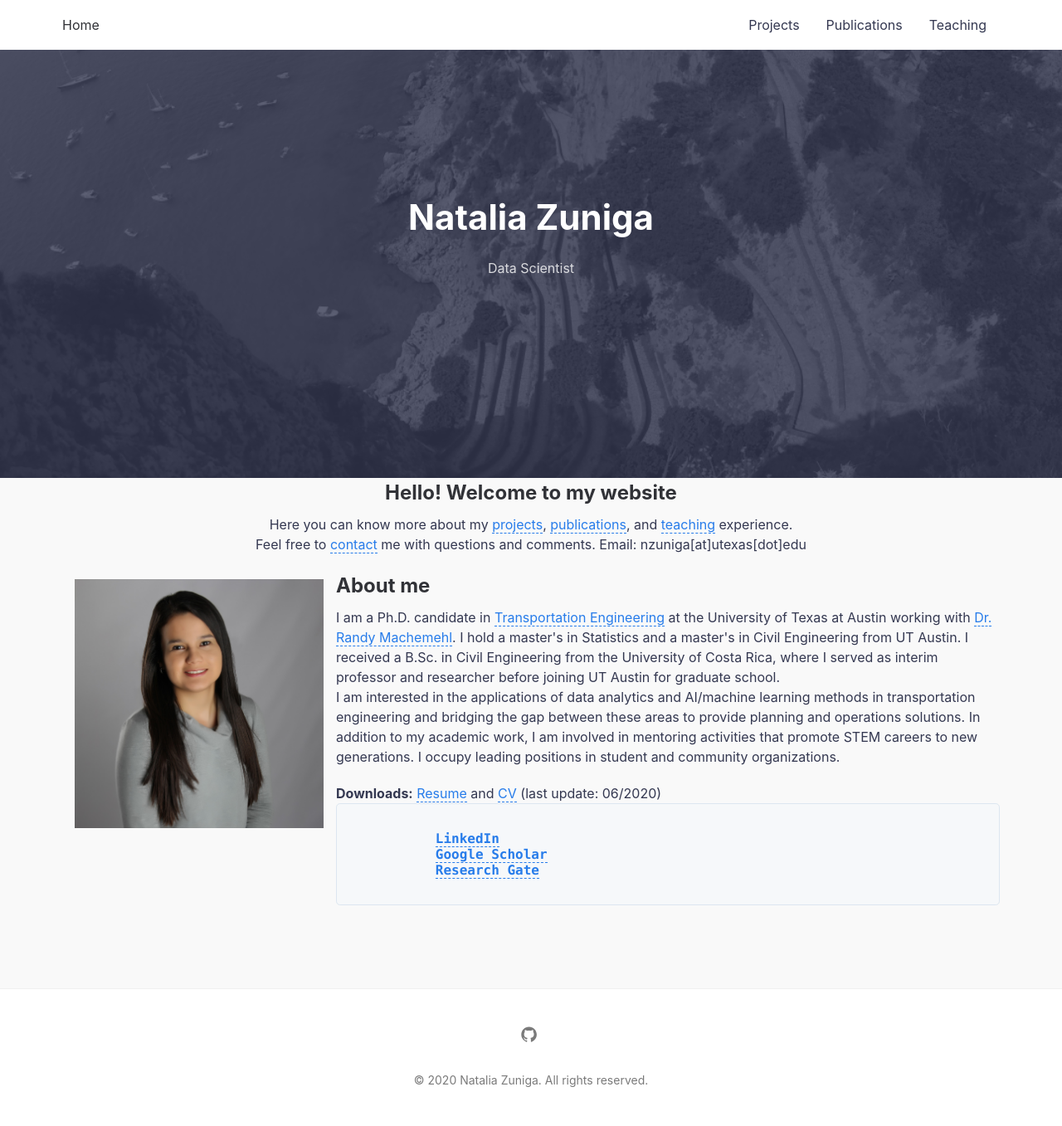
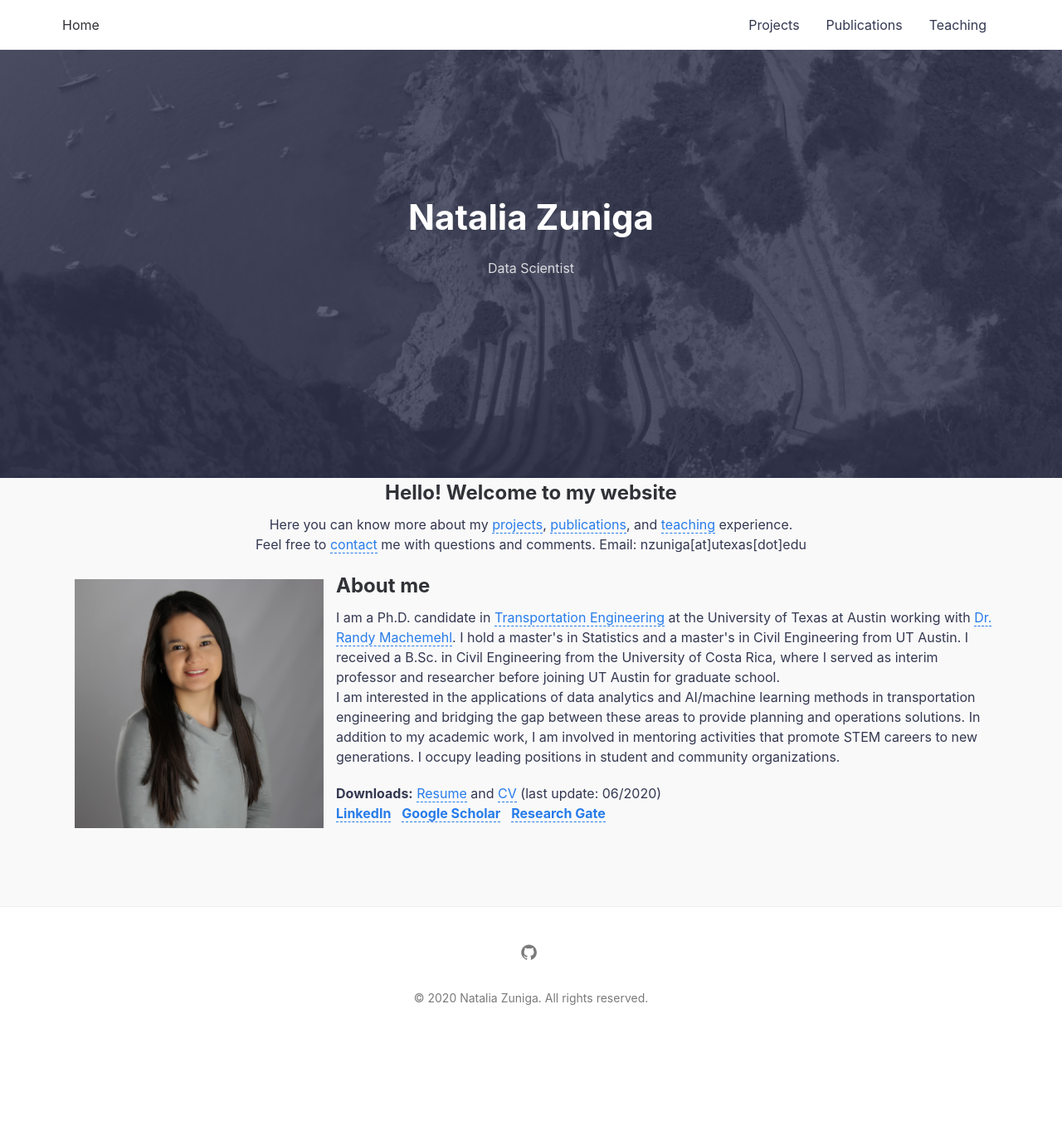
Before and after one commit to nzunigag/nzunigag.github.io, a Jekyll site: the page built from index.md, in a window 1280 px wide. Shown: the whole page at 83% size. Built offline with Jekyll 4.4.1, drawn with Linux system fonts in a browser that asks for light colours; after the commit the page ends 1258 px from its top, so only the background shows below that.

Commit message:
Update default.html

```diff
--- a/_layouts/default.html
+++ b/_layouts/default.html
@@ -57,11 +57,11 @@ layout: compress
             </p>
             <b>Downloads:</b> <a href="https://nzunigag.github.io/downloads/NataliaZuniga_Resume.pdf">Resume</a> and <a href="https://nzunigag.github.io/downloads/NataliaZuniga_CV.pdf">CV</a> (last update: 06/2020) <br>
 
-          <pre class="tab">
-          <b> <a href="https://www.linkedin.com/in/nzunigag">LinkedIn</a> </b>
-          <b> <a href="https://scholar.google.com/citations?hl=en&user=_pHPRgoAAAAJ&view_op=list_works&gmla=AJsN-F5f6KE2TmxGoTIv-BT9B-WCJC4d_K-TCt6PpSAbzO8skCnewF-T2nCVCbjcWxi9eotjLBYeILaOn8f_wTOYH04lyEtwJv0AkBpM07FSM51_EpY6u7E">Google Scholar</a> </b>
+
+          <b> <a href="https://www.linkedin.com/in/nzunigag">LinkedIn</a> </b> &nbsp;
+          <b> <a href="https://scholar.google.com/citations?hl=en&user=_pHPRgoAAAAJ&view_op=list_works&gmla=AJsN-F5f6KE2TmxGoTIv-BT9B-WCJC4d_K-TCt6PpSAbzO8skCnewF-T2nCVCbjcWxi9eotjLBYeILaOn8f_wTOYH04lyEtwJv0AkBpM07FSM51_EpY6u7E">Google Scholar</a> </b> &nbsp;
           <b> <a href="https://www.researchgate.net/profile/Natalia_Zuniga-Garcia">Research Gate</a> </b>
-          </pre>
+
 
             </p>
             </justify>
```
